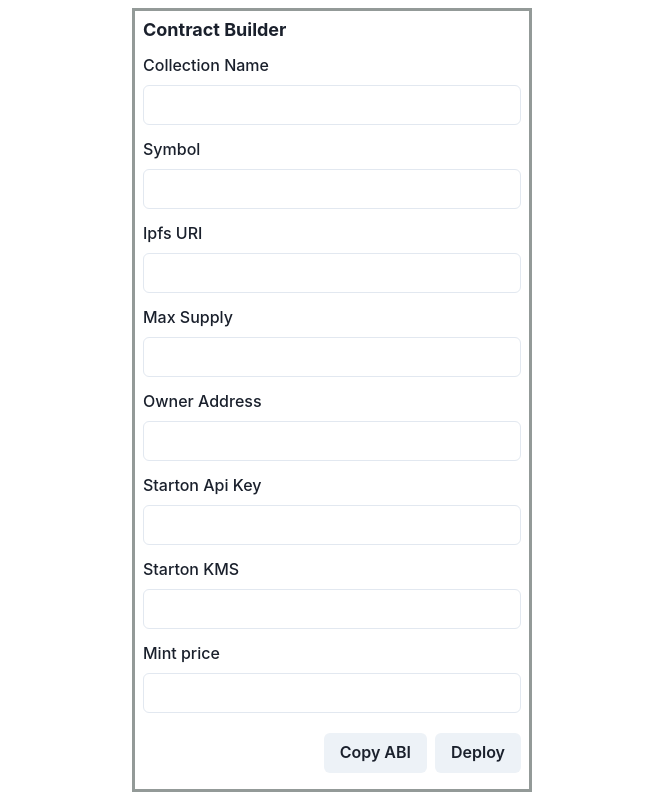
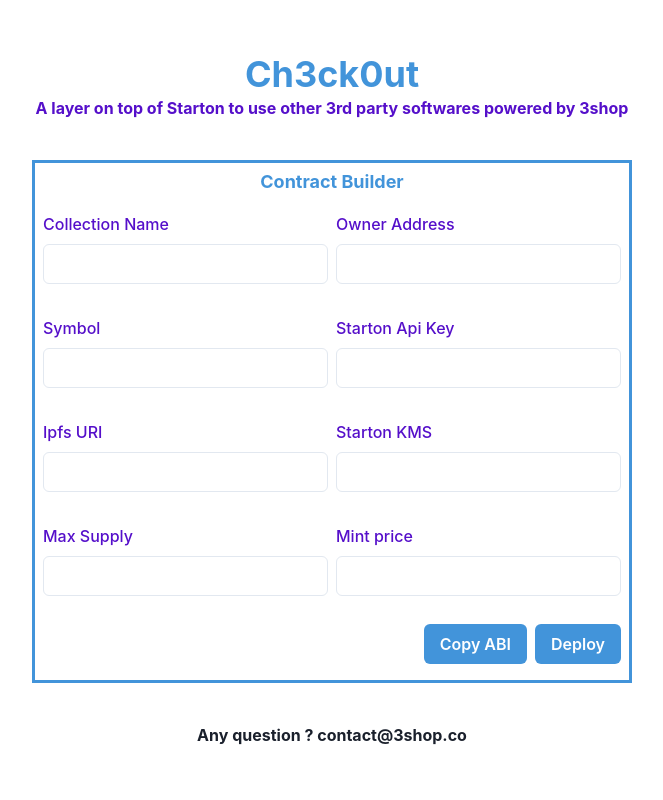
Before and after one commit to zkshop/hackaton-starton, a Next.js app in the folder app/: page / in a window 1280 px wide. Shown: the whole page, without its empty margins (308-971 px from the left). Built offline with nearby package versions, Linux system fonts and the light colour scheme.

Commit message:
feat: add colors, title and contact link

```diff
--- a/app/form/FormInput.tsx
+++ b/app/form/FormInput.tsx
@@ -12,10 +12,9 @@
   const {
     formState: { errors },
   } = useFormContext<FormValues>();
-
   return (
     <FormControl isInvalid={Boolean(errors[name])} my={3}>
-      <FormLabel>{label}</FormLabel>
+      <FormLabel color="secondary">{label}</FormLabel>
       <Input name={name} type={type} />
       <FormErrorMessage>{errors[name]?.message}</FormErrorMessage>
     </FormControl>
--- a/app/pages/_app.tsx
+++ b/app/pages/_app.tsx
@@ -1,9 +1,12 @@
 import "../styles/globals.css";
 import type { AppProps } from "next/app";
 import { ChakraProvider } from "@chakra-ui/react";
+import theme from "../theme/theme";
 
 export default function App({ Component, pageProps }: AppProps) {
-  return <ChakraProvider>
-    <Component {...pageProps} />
-  </ChakraProvider>;
+  return (
+    <ChakraProvider theme={theme}>
+      <Component {...pageProps} />
+    </ChakraProvider>
+  );
 }
--- a/app/pages/index.tsx
+++ b/app/pages/index.tsx
@@ -1,4 +1,14 @@
-import { Center, Heading, Box, Button } from "@chakra-ui/react";
+import {
+  Center,
+  Heading,
+  Box,
+  Button,
+  useToast,
+  HStack,
+  VStack,
+  Text,
+  Link,
+} from "@chakra-ui/react";
 import { FormProvider, useForm } from "react-hook-form";
 import { yupResolver } from "@hookform/resolvers/yup";
 import { CONTRACT_BUILDER_SCHEMA, FormInput, FormValues } from "../form";
@@ -10,11 +20,12 @@
 
 export default function Home() {
   const [copied, setCopied] = useState(false);
-
+  const toast = useToast();
   const methods = useForm<FormValues>({
     resolver: yupResolver(CONTRACT_BUILDER_SCHEMA),
     mode: "onChange",
   });
+
   const [loading, setLoading] = useState(false);
 
   const {
@@ -31,23 +42,56 @@
     setLoading(true);
     try {
       await Local.sendContractBuilderForm(values);
+      toast({
+        position: "top",
+        status: "success",
+        title: "NFT Collection Deployed",
+        description: `${values.collectionName} have been deployed with Starton. Check your Starton dashboard for more information`,
+      });
     } catch (e) {
       console.log(e);
+      toast({
+        position: "top",
+        status: "error",
+        title: "An error occured",
+        description: `Please try again later.`,
+      });
     } finally {
       setLoading(false);
     }
   };
 
   return (
-    <Center h="100vh">
-      <Box width="400px" p={2} border="3px solid #939A98" border-radius="10px">
+    <Center display="flex" flexDirection="column" h="100vh">
+      <Box textAlign="center" mb={10}>
+        <Heading color="primary" as="h1">
+          Ch3ck0ut
+        </Heading>
+        <Text fontWeight="bold" color="secondary">
+          A layer on top of Starton to use other 3rd party softwares powered by{" "}
+          <Link isExternal href="https://www.3shop.co">
+            3shop
+          </Link>
+        </Text>
+      </Box>
+
+      <Box
+        width="600px"
+        p={2}
+        border="3px solid"
+        borderColor="primary"
+        border-radius="10px"
+        overflow="scroll"
+        mb={10}
+      >
         <form onSubmit={handleSubmit(onSubmit)}>
           <FormProvider {...methods}>
-            <Heading textAlign="left" fontSize="lg">
+            <Heading color="primary" textAlign="center" fontSize="lg">
               Contract Builder
             </Heading>
 
-            <Box my={2}>
+            <HStack justifyContent="space-around" my={2}>
+              <VStack>
                 <FormInput
                   name="collectionName"
                   type="string"
@@ -56,6 +100,8 @@
                 <FormInput name="symbol" type="string" label="Symbol" />
                 <FormInput name="ipfsURI" type="string" label="Ipfs URI" />
                 <FormInput name="maxSupply" type="number" label="Max Supply" />
+              </VStack>
+              <VStack>
                 <FormInput
                   name="ownerAddress"
                   type="string"
@@ -66,22 +112,43 @@
                   type="string"
                   label="Starton Api Key"
                 />
-              <FormInput name="startonKms" type="string" label="Starton KMS" />
+                <FormInput
+                  name="startonKms"
+                  type="string"
+                  label="Starton KMS"
+                />
                 <FormInput name="price" type="number" label="Mint price" />
-            </Box>
+              </VStack>
+            </HStack>
 
             <Box py={2} display="flex" justifyContent="flex-end">
-              <Button mr={2} onClick={handleClickCopyABI} type="button">
+              <Button
+                bg="primary"
+                color="white"
+                mr={2}
+                onClick={handleClickCopyABI}
+                type="button"
+              >
                 {copied ? "Copied!" : "Copy ABI"}
               </Button>
 
-              <Button type="submit" isLoading={loading} isDisabled={loading}>
+              <Button
+                bg="primary"
+                color="white"
+                type="submit"
+                isLoading={loading}
+                isDisabled={loading}
+              >
                 Deploy
               </Button>
             </Box>
           </FormProvider>
         </form>
       </Box>
+      <Text fontWeight="bold">
+        Any question ?{" "}
+        <Link href="mailto:contact@3shop.co">contact@3shop.co</Link>
+      </Text>
     </Center>
   );
 }
--- /dev/null
+++ b/app/theme/colors.ts
@@ -0,0 +1,7 @@
+export const PRIMARY = "#4294DA";
+export const SECONDARY = "#550FCA";
+
+export default {
+  primary: PRIMARY,
+  secondary: SECONDARY,
+};
--- /dev/null
+++ b/app/theme/theme.ts
@@ -0,0 +1,8 @@
+import { extendTheme } from "@chakra-ui/react";
+import colors from "./colors";
+
+const theme = {
+  colors,
+};
+
+export default extendTheme(theme);
```
Lines whose indentation alone changed are shown as unchanged.
